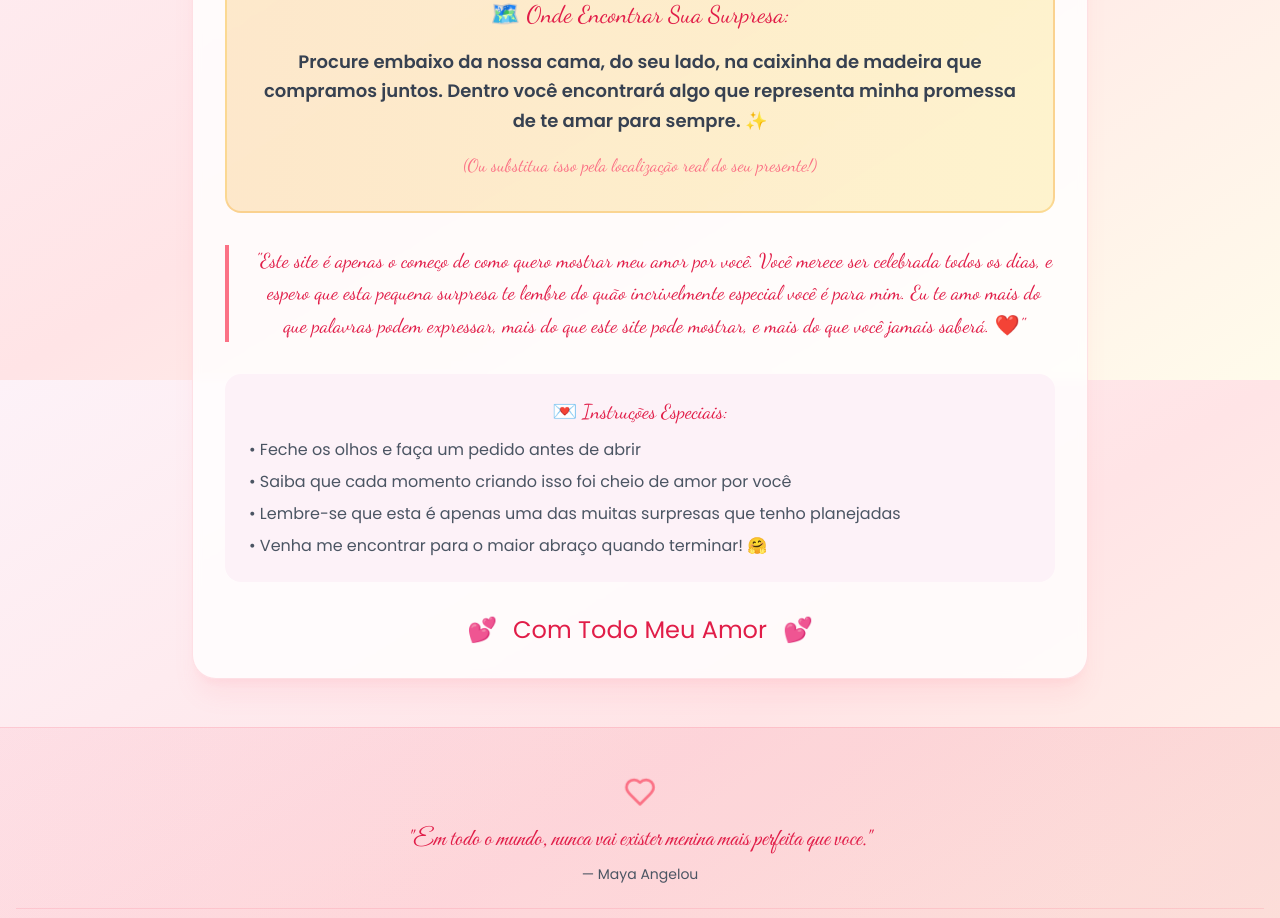
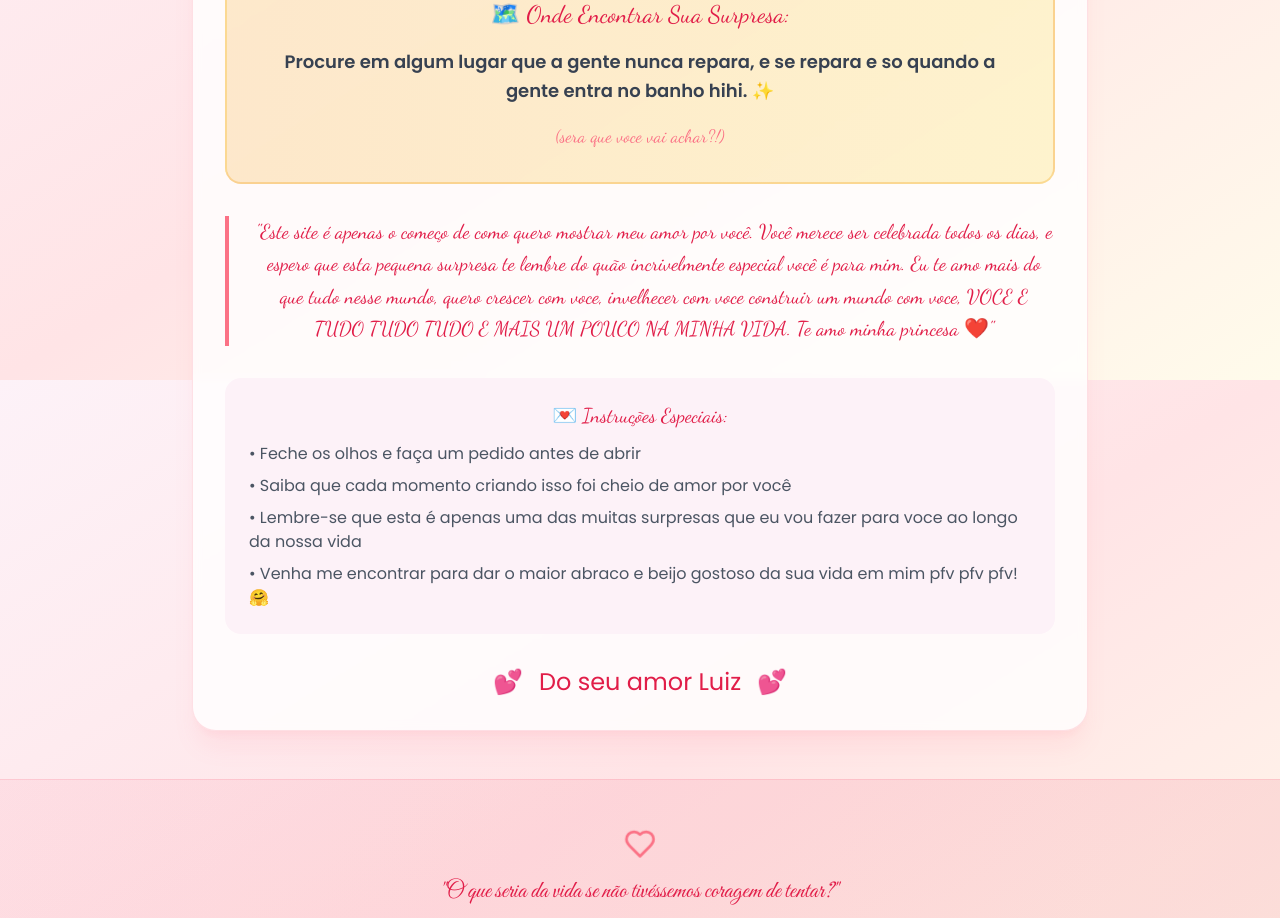
Before and after one commit to LuizPaluski/diadosnamorados, a React (Vite) app: page /secret-treasure in a window 1280 px wide. Shown: the part 420-1338 px from the top of the page. Built offline with nearby package versions, Linux system fonts and the light colour scheme.

Commit message:
atualizacao 3

```diff
--- a/src/components/Footer.tsx
+++ b/src/components/Footer.tsx
@@ -8,9 +8,9 @@ const Footer = () => {
         <div className="mb-6">
           <Heart className="h-8 w-8 text-romantic-rose mx-auto mb-4 animate-pulse-heart" />
           <p className="font-vibes text-2xl text-romantic-deepRose mb-2">
-            "Em todo o mundo, nunca vai exister menina mais perfeita que voce."
+            "O que seria da vida se não tivéssemos coragem de tentar?"
           </p>
-          <p className="font-poppins text-sm text-gray-600">— Maya Angelou</p>
+          <p className="font-poppins text-sm text-gray-600">— Van Gogh</p>
         </div>
 
         <div className="border-t border-romantic-rose/20 pt-6">
--- a/src/components/Navigation.tsx
+++ b/src/components/Navigation.tsx
@@ -22,7 +22,7 @@ const Navigation = () => {
           {/* Logo */}
           <Link to="/" className="flex items-center space-x-2">
             <Heart className="h-6 w-6 text-romantic-rose animate-pulse-heart" />
-            <span className="font-vibes text-2xl text-romantic-deepRose">Meu Amor</span>
+            <span className="font-vibes text-2xl text-romantic-deepRose">Meu Monene</span>
           </Link>
 
           {/* Desktop Menu */}
--- a/src/pages/Index.tsx
+++ b/src/pages/Index.tsx
@@ -51,7 +51,7 @@ const Index = () => {
           </div>
 
           <h1 className="font-vibes text-6xl md:text-8xl text-romantic-deepRose mb-6 animate-fade-in">
-            Meu Anjo Lindo
+            Meu Girassol
           </h1>
 
           <p className="font-dancing text-2xl md:text-3xl text-romantic-rose mb-8 max-w-3xl mx-auto leading-relaxed">
--- a/src/pages/OurStory.tsx
+++ b/src/pages/OurStory.tsx
@@ -8,27 +8,27 @@ const OurStory = () => {
     {
       title: "O Primeiro Olhar",
       date: "Capítulo 1",
-      content: "Foi um momento que mudou tudo. Quando nossos olhos se encontraram pela primeira vez, o tempo pareceu parar. Eu soube naquele instante que minha vida nunca mais seria a mesma. Havia algo mágico naquele primeiro olhar - uma faísca que cresceria na mais linda história de amor."
+      content: "Foi a primeira vez que eu tive certeza so de olhar que voce seria a princesa que eu ia querer ter todos os dias ao meu lado, desde quando seu irmao falava que eu ia ser o cunhado dele e quando te vi tive ceteza que era isso que eu queria hehehe."
     },
     {
       title: "Conhecendo Você",
       date: "Capítulo 2",
-      content: "Cada conversa revelava outra camada da sua alma linda. Sua risada se tornou meu som favorito, seus pensamentos cativaram minha mente, e seus sonhos se tornaram sonhos que eu queria ajudar a realizar. Me vi me apaixonando mais profundamente a cada palavra que compartilhávamos."
+      content: "Cada conversa revelava outra camada da sua alma linda. Sua risada se tornou meu som favorito, seus pensamentos cativaram minha mente, e seus sonhos se tornaram sonhos que eu queria ajudar a realizar. Me vi me apaixonando cada vez mais o quanto te conhecia voce e uma menina incrivel."
     },
     {
       title: "Nosso Primeiro Encontro",
       date: "Capítulo 3",
-      content: "Nervosismo e empolgação preenchiam o ar enquanto embarcávamos em nosso primeiro encontro oficial. Cada momento foi perfeito - a maneira como você sorriu, as histórias que compartilhamos, os silêncios confortáveis. Eu soube naquela noite que queria passar cada dia te conhecendo melhor."
+      content: "Quem diria que so de te convidar sem mais nem menos voce realmente viria aqui em casa, desculpa se o macarrao nao estava tao bom, porem a outra coisa que veio tava maravilhosa hehe, brincadeiras a parte mo, foi tao perfeito nosso primeiro encontro, nao poderia ser melhor, voce dormindo comigo foi a coisa que me fez apaixonar ainda mais por voce."
     },
     {
       title: "Me Apaixonando",
       date: "Capítulo 4",
-      content: "Aconteceu gradualmente, então de uma vez só. O amor se infiltrou no meu coração e fez dele sua casa. Sua bondade, sua beleza por dentro e por fora, sua maneira de tornar tudo melhor - me vi completa e totalmente apaixonado por cada parte de você."
+      content: "Aconteceu gradualmente, então de uma vez só. O amor se infiltrou no meu coração e fez dele sua casa. Sua bondade, sua beleza por dentro e por fora, sua maneira de tornar tudo melhor - me vi completo e totalmente apaixonado por cada parte de você."
     },
     {
       title: "Nossas Aventuras",
       date: "Capítulo 5",
-      content: "Juntos exploramos novos lugares, experimentamos coisas novas e criamos memórias que durarão para sempre. Cada aventura contigo é minha aventura favorita. Seja viajando pelo mundo ou apenas aconchegados em casa, cada momento é uma aventura quando estou com você."
+      content: "Juntos exploramos novos lugares, experimentamos coisas novas(bar do zuca) e criamos memórias que durarão para sempre. Cada aventura contigo é minha aventura favorita. Seja viajando pelo mundo ou apenas aconchegados em casa me dias de preguicinha, cada momento é uma aventura quando estou com você."
     },
     {
       title: "Construindo Nossa Vida",
@@ -101,8 +101,8 @@ const OurStory = () => {
             </h2>
             <p className="font-dancing text-xl text-romantic-rose leading-relaxed">
               Nossa história ainda está sendo escrita, e cada dia adiciona novas páginas lindas.
-              Eu te amo mais a cada capítulo, e mal posso esperar para ver o que nosso futuro reserva.
-              Aqui está para nossa história de amor eterna. ✨
+              Eu te amo mais a cada capítulo, e mal posso esperar para ver o que nosso futuro com novas aventuras.
+              Aqui está para nossa história de amor eterna com meu girassol. ✨
             </p>
           </div>
         </div>
--- a/src/pages/SecretPage.tsx
+++ b/src/pages/SecretPage.tsx
@@ -51,11 +51,10 @@ const SecretPage = () => {
                       🗺️ Onde Encontrar Sua Surpresa:
                     </h3>
                     <p className="font-poppins text-lg text-gray-700 leading-relaxed">
-                      <strong>Procure embaixo da nossa cama, do seu lado, na caixinha de madeira que compramos juntos.
-                      Dentro você encontrará algo que representa minha promessa de te amar para sempre. ✨</strong>
+                      <strong>Procure em algum lugar que a gente nunca repara, e se repara e so quando a gente entra no banho hihi. ✨</strong>
                     </p>
                     <p className="font-dancing text-romantic-rose mt-4 text-lg">
-                      (Ou substitua isso pela localização real do seu presente!)
+                      (sera que voce vai achar?!)
                     </p>
                   </div>
 
@@ -64,8 +63,10 @@ const SecretPage = () => {
                     <p className="font-dancing text-xl text-romantic-deepRose leading-relaxed">
                       "Este site é apenas o começo de como quero mostrar meu amor por você.
                       Você merece ser celebrada todos os dias, e espero que esta pequena surpresa
-                      te lembre do quão incrivelmente especial você é para mim. Eu te amo mais do que palavras
-                      podem expressar, mais do que este site pode mostrar, e mais do que você jamais saberá. ❤️"
+                      te lembre do quão incrivelmente especial você é para mim. Eu te amo mais
+                      do que tudo nesse mundo, quero crescer com voce, invelhecer com voce
+                      construir um mundo com voce, VOCE E TUDO TUDO TUDO E MAIS UM POUCO
+                      NA MINHA VIDA.  Te amo minha princesa  ❤️"
                     </p>
                   </div>
 
@@ -77,14 +78,14 @@ const SecretPage = () => {
                     <ul className="font-poppins text-gray-600 text-left space-y-2">
                       <li>• Feche os olhos e faça um pedido antes de abrir</li>
                       <li>• Saiba que cada momento criando isso foi cheio de amor por você</li>
-                      <li>• Lembre-se que esta é apenas uma das muitas surpresas que tenho planejadas</li>
-                      <li>• Venha me encontrar para o maior abraço quando terminar! 🤗</li>
+                      <li>• Lembre-se que esta é apenas uma das muitas surpresas que eu vou fazer para voce ao longo da nossa vida</li>
+                      <li>• Venha me encontrar para dar o maior abraco e beijo gostoso da sua vida em mim pfv pfv pfv! 🤗</li>
                     </ul>
                   </div>
 
                   <div className="mt-8 flex justify-center items-center gap-4 text-2xl">
                     <span>💕</span>
-                    <span className="font-poppins text-romantic-deepRose">Com Todo Meu Amor</span>
+                    <span className="font-poppins text-romantic-deepRose">Do seu amor Luiz</span>
                     <span>💕</span>
                   </div>
                 </div>
```
Also changed, not shown: 1 other file (tests, documents, lock files or other folders).
